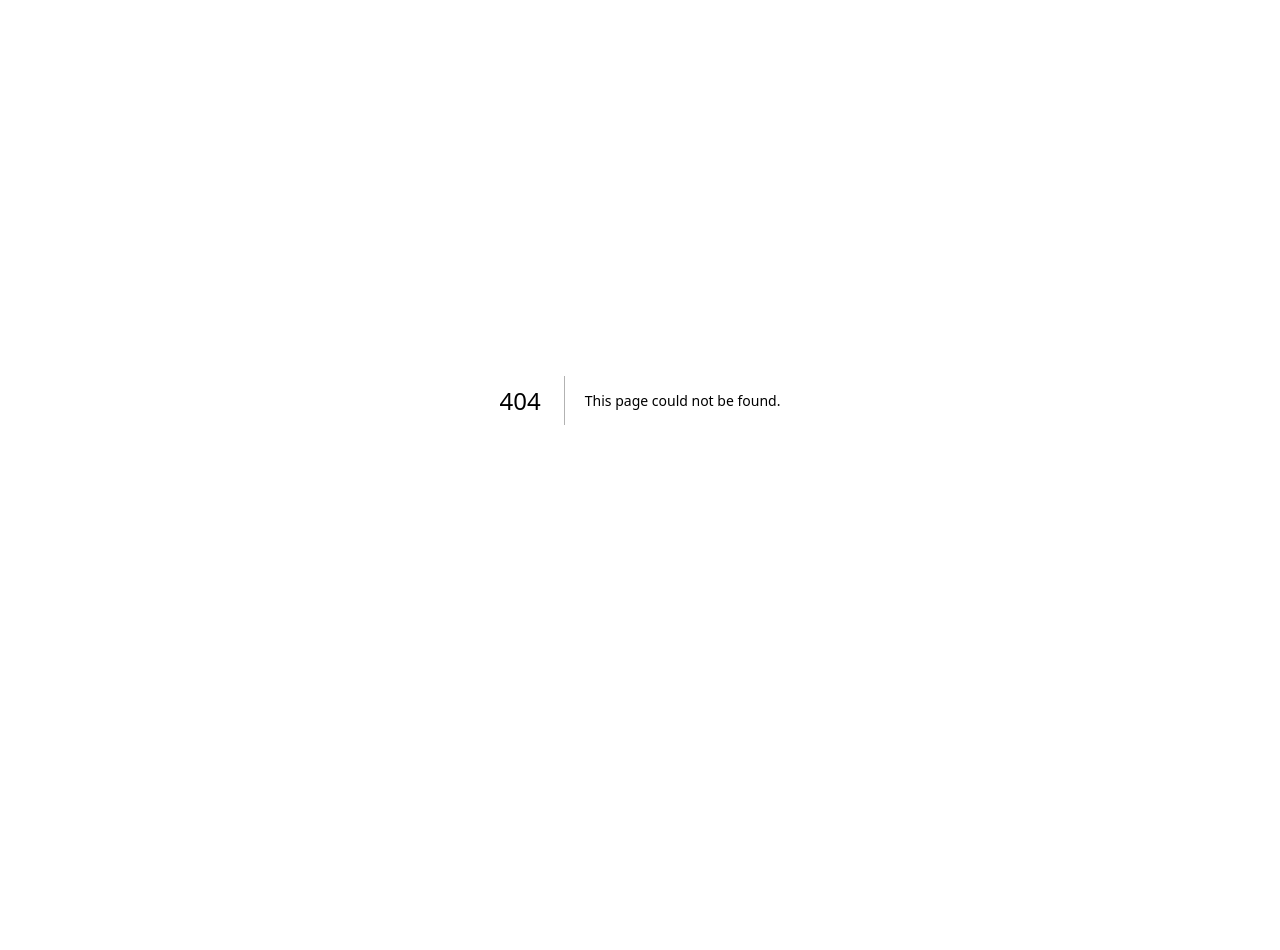
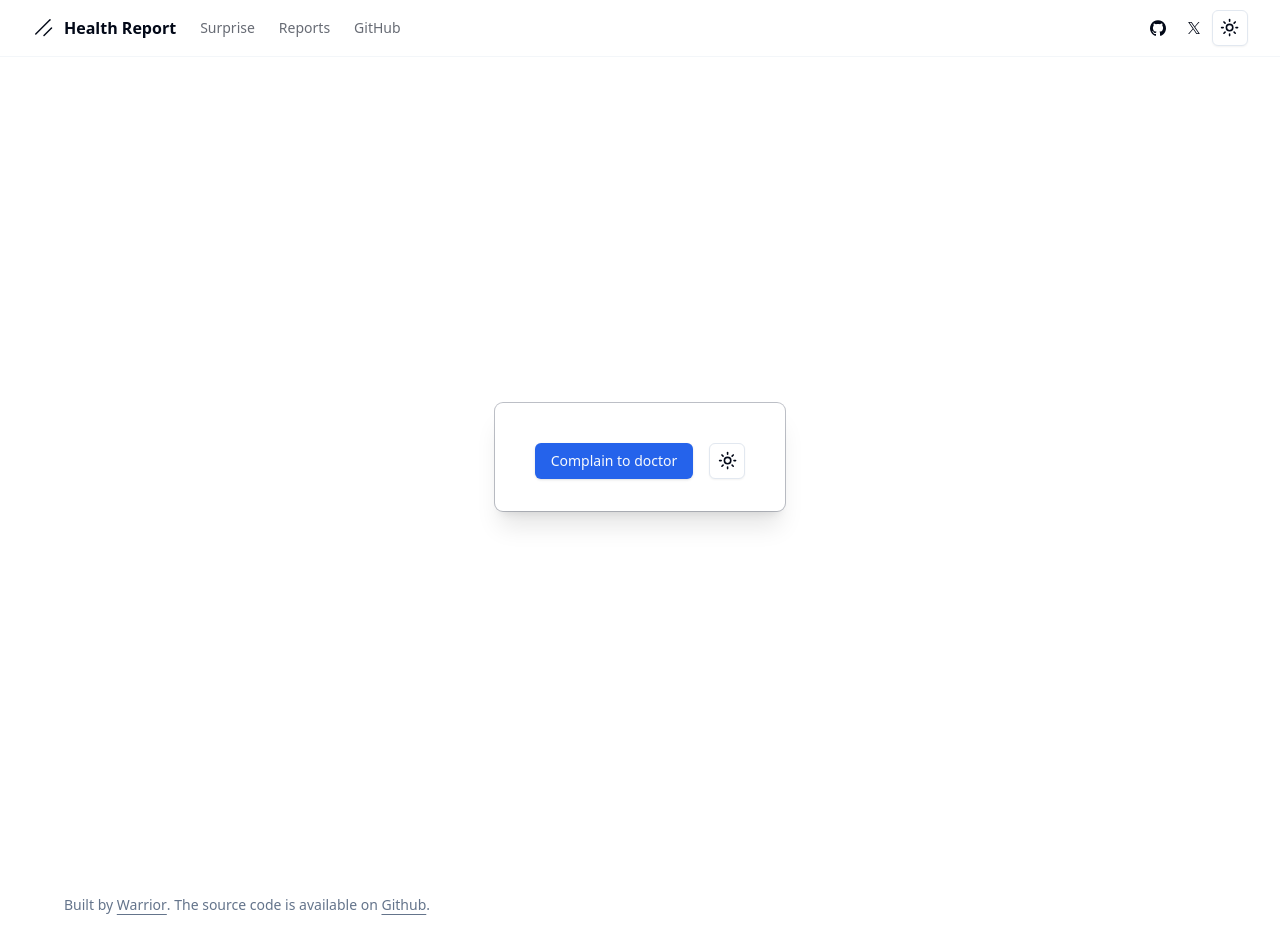
Before and after one commit to tanvincible/HC_Dev_Bootcamp, a Next.js app: page /student in a window 1280 px wide. Before the commit this address had no page. Shown: the top 950 px of the page. Before the commit the page ends 800 px from the top, so only its background shows below. Built offline with nearby package versions, Linux system fonts and the light colour scheme.

Commit message:
/student page and routing between main login page,student page and github repo added

```diff
--- /dev/null
+++ b/src/app/student/page.tsx
@@ -0,0 +1,26 @@
+import { Button, buttonVariants } from "@/components/ui/button";
+import { ModeToggle } from "@/components/mode-toggle";
+import { SiteFooter } from "@/components/ui/sitefooter";
+import { SiteHeader } from "@/components/ui/siteheader";
+import Link from "next/link";
+
+export default function Home() {
+  return (
+    <>
+      <SiteHeader />
+
+      <div className="relative flex min-h-screen flex-col justify-center overflow-hidden py-6 sm:py-12">
+        <div className="relative px-6 pt-10 pb-8 shadow-xl ring-1 ring-gray-500/45 sm:mx-auto sm:max-w-lg sm:rounded-lg sm:px-10">
+          <div className="flex space-x-4">
+            <Link href="/report">
+              <Button>Complain to doctor</Button>
+            </Link>
+            <ModeToggle />
+          </div>
+        </div>
+      </div>
+
+      <SiteFooter />
+    </>
+  );
+}
--- /dev/null
+++ b/src/components/main-nav.tsx
@@ -0,0 +1,86 @@
+"use client";
+
+import * as React from "react";
+import Link from "next/link";
+import { usePathname } from "next/navigation";
+
+import { siteConfig } from "@/config/site";
+import { cn } from "@/lib/utils";
+import { Icons } from "@/components/icons";
+// import { Badge } from "@/registry/new-york/ui/badge";
+
+export function MainNav() {
+  const pathname = usePathname();
+
+  return (
+    <div className="mr-4 hidden md:flex">
+      <Link href="/" className="mr-6 flex items-center space-x-2">
+        <Icons.logo className="h-6 w-6" />
+        <span className="hidden font-bold sm:inline-block">Health Report</span>
+      </Link>
+      <nav className="flex items-center gap-4 text-sm lg:gap-6">
+        <Link
+          href="https://www.youtube.com/watch?v=dQw4w9WgXcQ"
+          className={cn(
+            "transition-colors hover:text-foreground/80",
+            pathname === "/docs" ? "text-foreground" : "text-foreground/60"
+          )}
+        >
+          Surprise
+        </Link>
+        <Link
+          href="https://www.youtube.com/watch?v=dQw4w9WgXcQ"
+          className={cn(
+            "transition-colors hover:text-foreground/80",
+            pathname?.startsWith("/docs/components")
+              ? "text-foreground"
+              : "text-foreground/60"
+          )}
+        >
+          Reports
+        </Link>
+        {/* <Link
+          href="https://cfstep.com/projects/leetcodeboard/resources/header-footer/"
+          className={cn(
+            "transition-colors hover:text-foreground/80",
+            pathname?.startsWith("/themes")
+              ? "text-foreground"
+              : "text-foreground/60"
+          )}
+        >
+          Problem3
+        </Link> */}
+        {/* <Link
+          href="/examples"
+          className={cn(
+            "transition-colors hover:text-foreground/80",
+            pathname?.startsWith("/examples")
+              ? "text-foreground"
+              : "text-foreground/60"
+          )}
+        >
+          Examples
+        </Link>
+        <Link
+          href="/blocks"
+          className={cn(
+            "transition-colors hover:text-foreground/80",
+            pathname?.startsWith("/blocks")
+              ? "text-foreground"
+              : "text-foreground/60"
+          )}
+        >
+          Blocks
+        </Link> */}
+        <Link
+          href="https://github.com/rpyaduvanshi950/HC_Dev_Bootcamp"
+          className={cn(
+            "hidden text-foreground/60 transition-colors hover:text-foreground/80 lg:block"
+          )}
+        >
+          GitHub
+        </Link>
+      </nav>
+    </div>
+  );
+}
--- /dev/null
+++ b/src/components/ui/sitefooter.tsx
@@ -0,0 +1,31 @@
+import { siteConfig } from "@/config/site";
+
+export function SiteFooter() {
+  return (
+    <footer className="py-6 md:px-8 md:py-0">
+      <div className="container flex flex-col items-center justify-between gap-4 md:h-24 md:flex-row">
+        <p className="text-balance text-center text-sm leading-loose text-muted-foreground md:text-left">
+          Built by{" "}
+          <a
+            href={siteConfig.links.twitter}
+            target="_blank"
+            rel="noreferrer"
+            className="font-medium underline underline-offset-4"
+          >
+            Warrior
+          </a>
+          . The source code is available on{" "}
+          <a
+            href={siteConfig.links.github}
+            target="_blank"
+            rel="noreferrer"
+            className="font-medium underline underline-offset-4"
+          >
+            Github
+          </a>
+          .
+        </p>
+      </div>
+    </footer>
+  );
+}
--- /dev/null
+++ b/src/components/ui/siteheader.tsx
@@ -0,0 +1,62 @@
+import { Button, buttonVariants } from "@/components/ui/button";
+import { ModeToggle } from "@/components/mode-toggle";
+import { siteConfig } from "@/config/site";
+import { cn } from "@/lib/utils";
+// import { CommandMenu } from "@/components/command-menu"
+import { Icons } from "@/components/icons";
+import { MainNav } from "@/components/main-nav";
+// import { MobileNav } from "@/components/ui/mobile-nav"
+import Link from "next/link";
+
+export function SiteHeader() {
+  return (
+    <header className="sticky top-0 z-50 w-full border-b border-border/40 bg-background/95 backdrop-blur supports-[backdrop-filter]:bg-background/60">
+      <div className="container flex h-14 max-w-screen-2xl items-center">
+        <MainNav />
+        {/* <MobileNav /> */}
+        <div className="flex flex-1 items-center justify-between space-x-2 md:justify-end">
+          {/* <div className="w-full flex-1 md:w-auto md:flex-none">
+              <CommandMenu />
+            </div> */}
+          <nav className="flex items-center">
+            <Link
+              href={siteConfig.links.github}
+              target="_blank"
+              rel="noreferrer"
+            >
+              <div
+                className={cn(
+                  buttonVariants({
+                    variant: "ghost",
+                  }),
+                  "w-9 px-0"
+                )}
+              >
+                <Icons.gitHub className="h-4 w-4" />
+                <span className="sr-only">GitHub</span>
+              </div>
+            </Link>
+            <Link
+              href={siteConfig.links.twitter}
+              target="_blank"
+              rel="noreferrer"
+            >
+              <div
+                className={cn(
+                  buttonVariants({
+                    variant: "ghost",
+                  }),
+                  "w-9 px-0"
+                )}
+              >
+                <Icons.twitter className="h-3 w-3 fill-current" />
+                <span className="sr-only">Twitter</span>
+              </div>
+            </Link>
+            <ModeToggle />
+          </nav>
+        </div>
+      </div>
+    </header>
+  );
+}
--- a/src/components/user-auth-form.tsx
+++ b/src/components/user-auth-form.tsx
@@ -3,6 +3,7 @@
 import * as React from "react";
 
 import { cn } from "@/lib/utils";
+import Link from "next/link";
 import { Icons } from "@/components/icons";
 import { Button } from "./ui/button";
 import { Input } from "./ui/input";
@@ -40,12 +41,16 @@ export function UserAuthForm({ className, ...props }: UserAuthFormProps) {
               disabled={isLoading}
             />
           </div>
-          <Button disabled={isLoading}>
-            {isLoading && (
-              <Icons.spinner className="mr-2 h-4 w-4 animate-spin" />
-            )}
-            Sign In with Email
-          </Button>
+          <Link href="student">
+            <div className="w-full flex justify-center">
+              <Button disabled={isLoading} className="w-full">
+                {isLoading && (
+                  <Icons.spinner className="mr-2 h-4 w-4 animate-spin" />
+                )}
+                Sign In with Email
+              </Button>
+            </div>
+          </Link>
         </div>
       </form>
       <div className="relative">
--- /dev/null
+++ b/src/config/site.ts
@@ -0,0 +1,12 @@
+export const siteConfig = {
+  name: "Leetcodeboard",
+  url: "https://ui.shadcn.com",
+  ogImage: "https://ui.shadcn.com/og.jpg",
+  description: "Beautifully designed website by Adarsh",
+  links: {
+    twitter: "https://twitter.com/shadcn",
+    github: "https://github.com/shadcn-ui/ui",
+  },
+};
+
+export type SiteConfig = typeof siteConfig;
```
